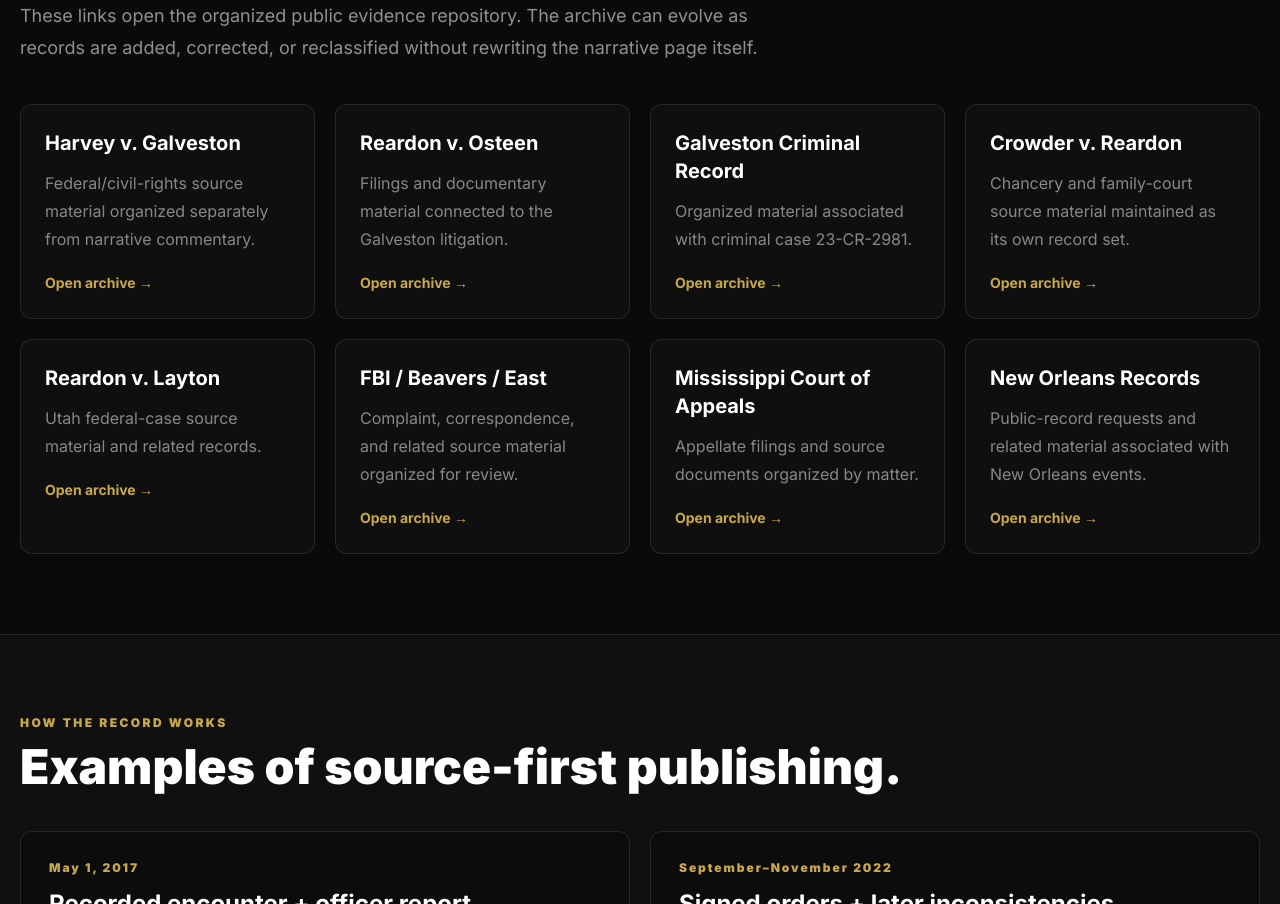
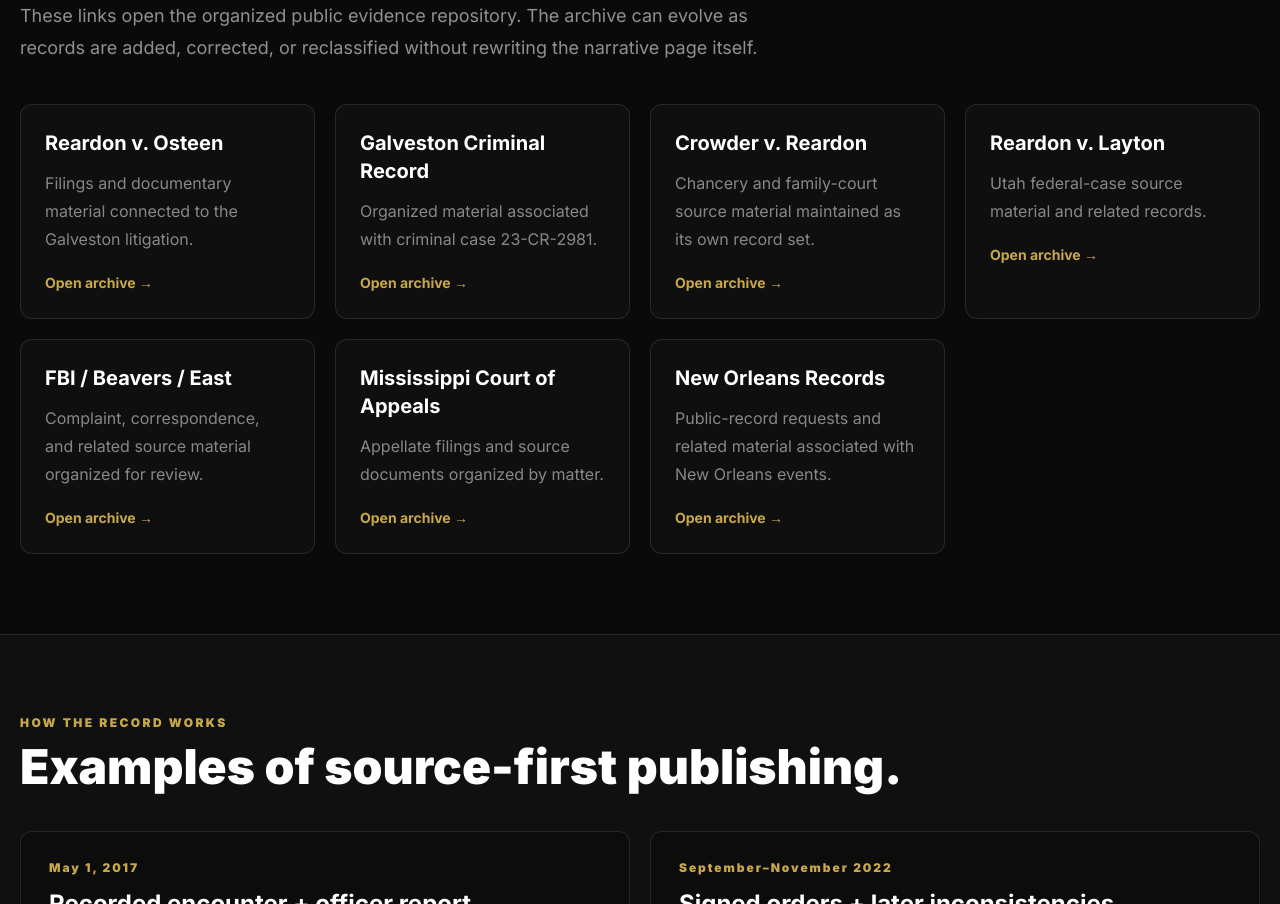
Before and after one commit to patriotnewsactivism/donmatthews-live, a Next.js app: page /record in a window 1280 px wide. Shown: the part 820-1724 px from the top of the page. Built offline with nearby package versions, Linux system fonts and the light colour scheme.

Commit message:
Remove Harvey v Galveston from The Record

```diff
--- a/src/app/record/page.tsx
+++ b/src/app/record/page.tsx
@@ -8,7 +8,6 @@
 };
 
 const archives = [
-  ["Harvey v. Galveston", "Federal/civil-rights source material organized separately from narrative commentary.", "https://github.com/patriotnewsactivism/American-Injustice/tree/main/evidence-organized/01-Harvey-v-Galveston"],
   ["Reardon v. Osteen", "Filings and documentary material connected to the Galveston litigation.", "https://github.com/patriotnewsactivism/American-Injustice/tree/main/evidence-organized/02-Reardon-v-Osteen"],
   ["Galveston Criminal Record", "Organized material associated with criminal case 23-CR-2981.", "https://github.com/patriotnewsactivism/American-Injustice/tree/main/evidence-organized/03-Reardon-Criminal-23-CR-2981"],
   ["Crowder v. Reardon", "Chancery and family-court source material maintained as its own record set.", "https://github.com/patriotnewsactivism/American-Injustice/tree/main/evidence-organized/04-Crowder-v-Reardon-Chancery"],
```
